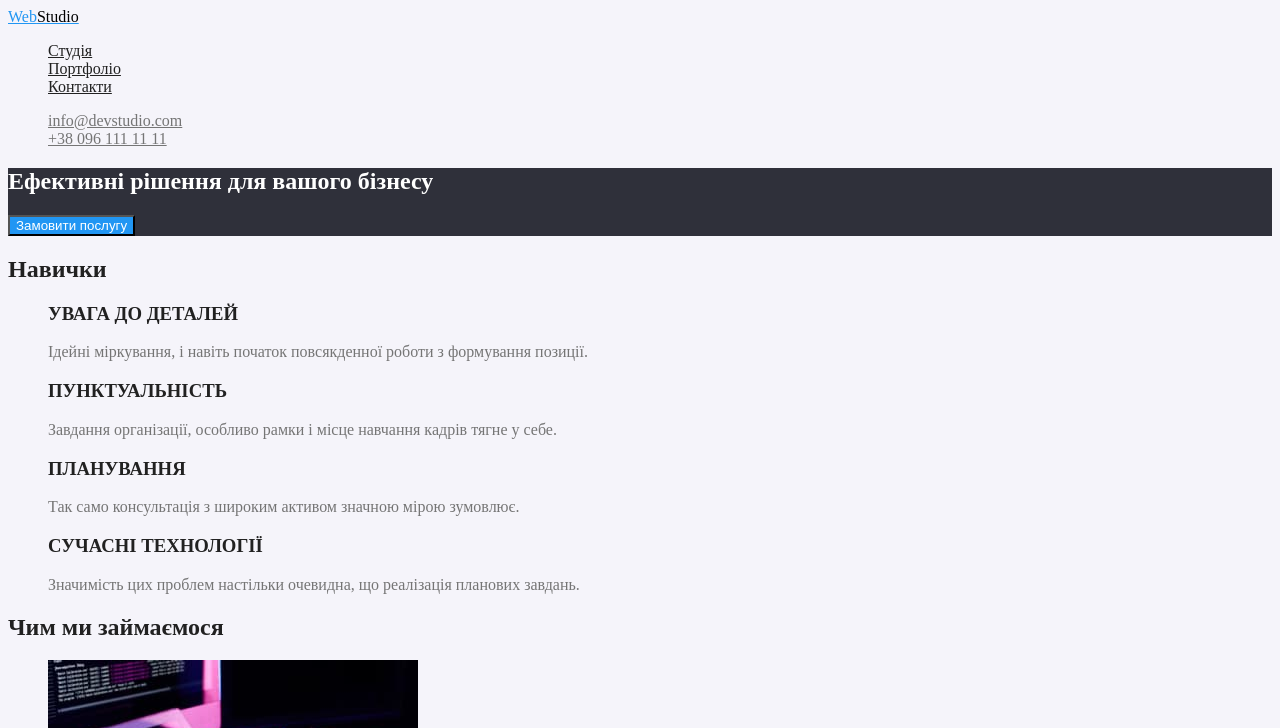
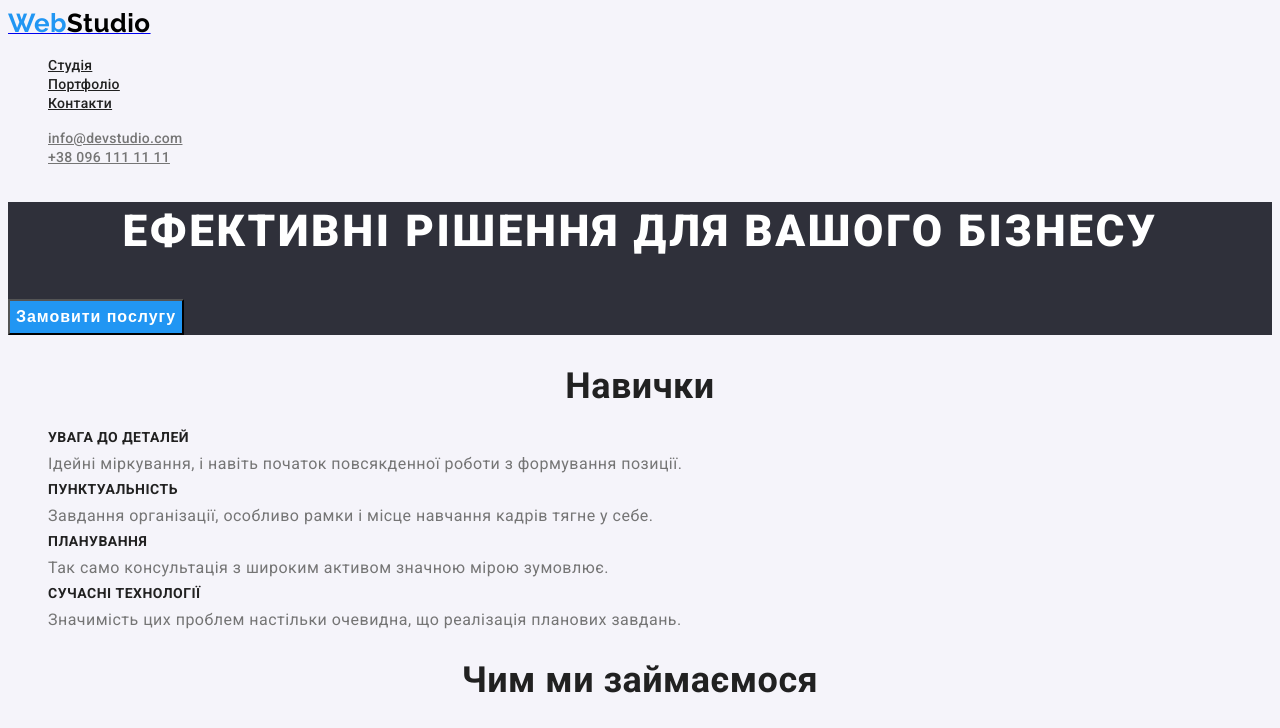
Before and after one commit to SofiiaShevtsova/goit-markup-hw-02, a plain HTML site: page index.html in a window 1280 px wide. Shown: the top 728 px of the page. Drawn offline with Linux system fonts and the light colour scheme.

Commit message:
css зроблено колір і шрифти

```diff
--- a/index.html
+++ b/index.html
@@ -6,10 +6,12 @@
     <meta name="viewport" content="width=device-width, initial-scale=1.0">
     <title>Документ</title>
     <link rel="stylesheet" href="./styles/styles.css" />
+    <link href="https://fonts.googleapis.com/css2?family=Raleway:wght@700&family=Roboto:wght@400;500;700;900&display=swap"
+        rel="stylesheet">
 </head>
 <body>
     <header class="logo-top">
-        <a href="/" lang="en" class="logo-first">Web<span class="logo-second">Studio</span></a>
+        <a href="/"> <span class="logo-first">Web</span><span class="logo-second">Studio</span></a>
         <nav>
         <ul class="resed">
             <li> <a href="" class="nav">Студія</a> </li>
@@ -31,27 +33,27 @@
         <button type="button" class="button">Замовити послугу</button>
     </section>
     <section class="skils">
-        <h2 class="skils-title">Навички</h2> <!--Заголовок треба приховати в css-->
+        <h2 class="title">Навички</h2> <!--Заголовок треба приховати в css-->
         <ul class="resed">
             <li>
-                <h3 class="title">УВАГА ДО ДЕТАЛЕЙ</h3>
+                <h3 class="skils-title">УВАГА ДО ДЕТАЛЕЙ</h3>
                 <p class="skils-text">Ідейні міркування, і навіть початок повсякденної роботи з формування позиції.</p>
             </li>
             <li>
-                <h3 class="title">ПУНКТУАЛЬНІСТЬ</h3>
+                <h3 class="skils-title">ПУНКТУАЛЬНІСТЬ</h3>
                 <p class="skils-text">Завдання організації, особливо рамки і місце навчання кадрів тягне у себе.</p>
             </li>
             <li>
-                <h3 class="title">ПЛАНУВАННЯ</h3>
+                <h3 class="skils-title">ПЛАНУВАННЯ</h3>
                 <p class="skils-text">Так само консультація з широким активом значною мірою зумовлює.</p>
             </li>
-            <li><h3 class="title">СУЧАСНІ ТЕХНОЛОГІЇ</h3>
+            <li><h3 class="skils-title">СУЧАСНІ ТЕХНОЛОГІЇ</h3>
                 <p class="skils-text">Значимість цих проблем настільки очевидна, що реалізація планових завдань.</p>
             </li>
         </ul>
     </section>
     <section class="work">
-        <h2 class="work-title">Чим ми займаємося</h2>
+        <h2 class="title">Чим ми займаємося</h2>
         <ul class="resed">
             <li>
                 <img src="./images/formatjpg/os21.jpg" alt="створення сайту" width="370">
@@ -65,7 +67,7 @@
         </ul>
     </section>
     <section class="team">
-        <h2 class="team-title">Наша команда</h2>
+        <h2 class="title">Наша команда</h2>
         <ul class="resed">
             <li>
                 <img src="./images/formatjpg/team/team1.jpg" alt="Ігор Дем'яненко" width="270">
@@ -94,7 +96,7 @@
     </section>
     </main>
     <footer class="logo-bot">
-        <a href="/" lang="en"class="logo-first">Web<span class="logo-second">Studio</span></a>
+        <a href="/"> <span class="logo-first">Web</span><span class="logo-second white">Studio</span></a>
         <address>
             <ul class="resed">
                 <li>
@@ -102,11 +104,11 @@
                 </li>
 
                 <li>
-                    <a href="mailto:info@devstudio.com" class="bot-contact">info@devstudio.com</a>
+                    <a href="mailto:info@devstudio.com" class="bot-contact contact">info@devstudio.com</a>
 
                 </li>
                 <li>
-                    <a href="tel:+380961111111" class="bot-contact">+38 096 111 11 11</a>
+                    <a href="tel:+380961111111" class="bot-contact contact">+38 096 111 11 11</a>
 
                 </li>
             </ul>
--- a/styles/styles.css
+++ b/styles/styles.css
@@ -1,6 +1,7 @@
 /* #000000 #2196F3 #212121 #757575  -- колір шрифтів-- */
 
 /* #2F303A #F5F4FA --колір фону-- */
+/*<link href="https://fonts.googleapis.com/css2?family=Raleway:wght@700&family=Roboto:wght@400;500;700;900&display=swap" rel="stylesheet"> */
 :root{
     --first-text-color:#212121;
     --second--text-color:#757575;
@@ -12,48 +13,113 @@
 body{
     background-color: var(--first-bgr-color);
     color: var(--first-text-color);
+    font-family:'Roboto', sans-serif;
+    letter-spacing: 0.03em;
 }
+
 .logo-first{
     color: var(--accent-color);
 }
 .logo-second{
     color:#000;
 }
+.logo-first, .logo-second{
+    font-family: 'Raleway';
+        font-weight: 700;
+        font-size: 26px;
+        line-height: 1.19;
+}
+
+
+/* --скидаємо точки в списках-- */
 .resed{
     list-style-type:none;
 }
+/* шапка */
 .nav{
     color: var(--first-text-color);
+        font-weight: 500;
+        font-size: 14px;
+        line-height: 1.14;
+        letter-spacing: 0.02em;
 }
 .nav:hover, .nav:focus{
     color: var(--accent-color);
 }
 .contact{
     color: var(--second--text-color);
+    font-weight: 500;
+        font-size: 14px;
+        line-height: 1.14;
+        letter-spacing: 0.02em;
 }
 .contact:hover , .contact:focus {
     color: var(--accent-color);
 }
+/* main */
 .baner{
     background-color: var(--second-bgr-color);
     color: var(--button-color);
 }
+.baner-title{
+    font-weight: 900;
+font-size: 44px;
+line-height: 1.36;
+text-align: center;
+letter-spacing: 0.06em;
+text-transform: uppercase;}
+
 .button{
     color: var(--button-color);
     background-color: var(--accent-color);
+    font-weight: 700;
+        font-size: 16px;
+        line-height: 1.88;
+        text-align: center;
+        letter-spacing: 0.06em;
+}
+/* skils */
+.skils-title{
+    font-weight: 700;
+        font-size: 14px;
+        line-height: 1.14px;
+        text-transform: uppercase;
 }
 .skils-text{
     color: var(--second--text-color);
 }
+.title{
+    font-weight: 700;
+font-size: 36px;
+line-height: 1.17;
+text-align: center;
+}
+.team-name{
+    font-weight: 500;
+        font-size: 16px;
+        line-height: 1.19;
+        text-align: center;
+}
 .team-prof{
     color: var(--second--text-color);
+        font-size: 16px;
+        line-height: 1.19;
+        text-align: center;
 }
+/* футер */
 .logo-bot{
     background-color: var(--second-bgr-color);
 }
+.logo-bot .white{
+    color: var(--button-color);
+}
 .addres{
     color: var(--button-color);
+    font-size: 14px;
+        line-height: 1.71;
 }
 .bot-contact{
     color: rgba(255, 255,255, 0.6);
+    font-size: 14px;
+        line-height: 1.71;
 }
```
